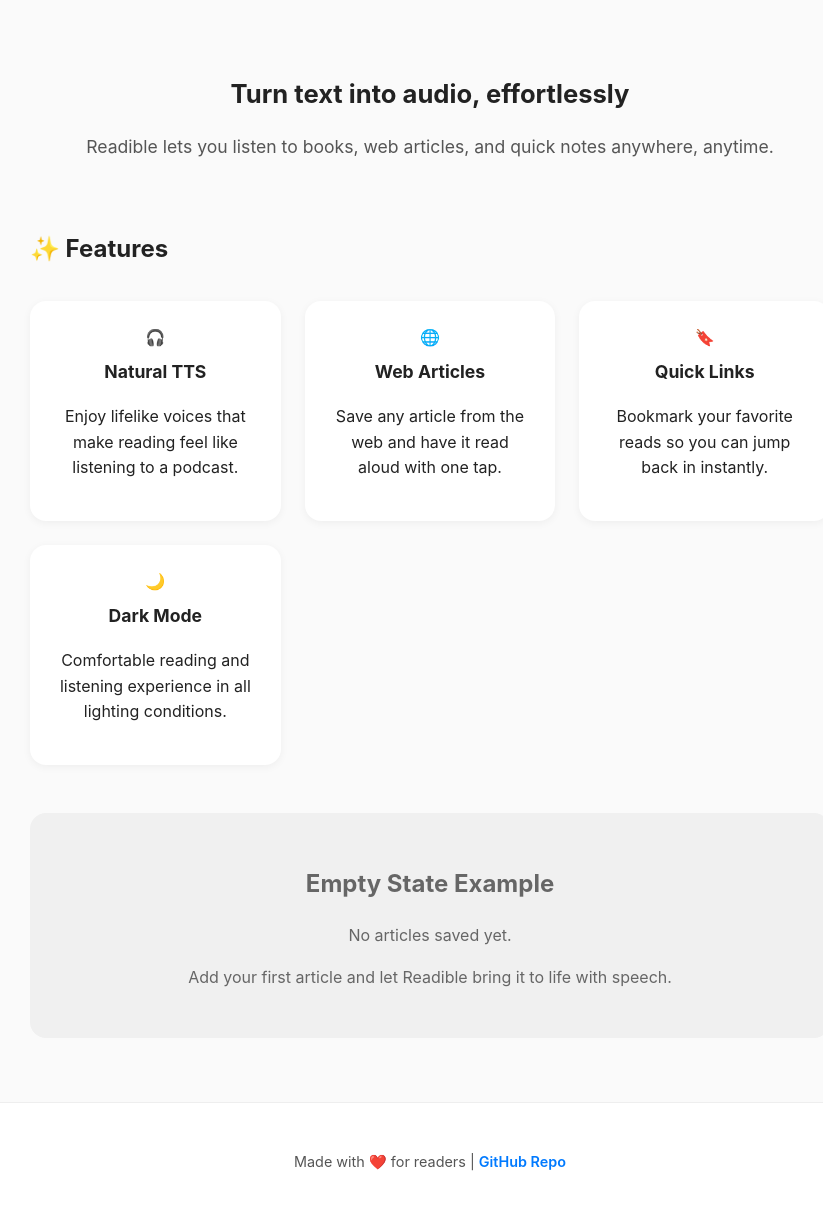
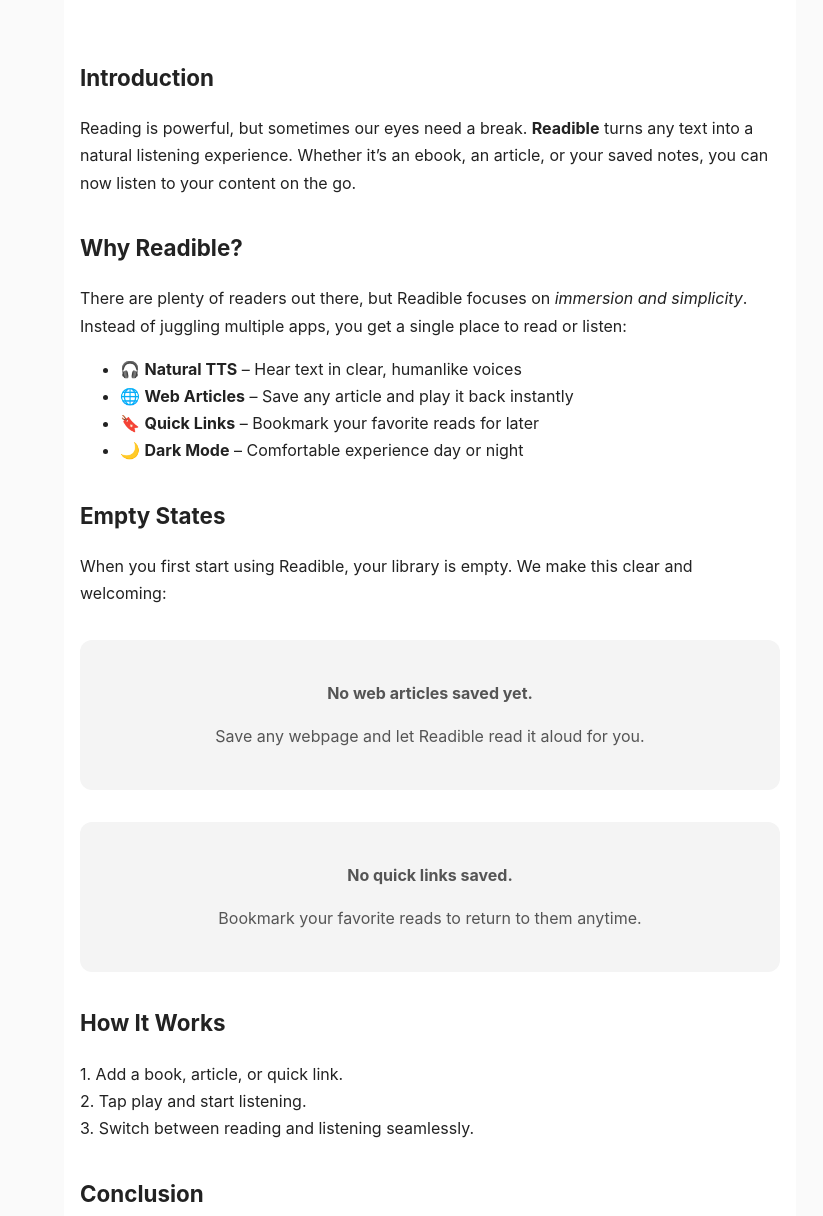
Before and after one commit to akmittal006/readible-demo, a plain HTML site: page index.html in a window 1280 px wide. Shown: the part 160-1376 px from the top of the page, without its empty margins (210-1033 px from the left). Drawn offline with Linux system fonts and the light colour scheme.

Commit message:
fix: article style

```diff
--- a/index.html
+++ b/index.html
@@ -3,22 +3,20 @@
 <head>
   <meta charset="UTF-8">
   <meta name="viewport" content="width=device-width, initial-scale=1.0">
-  <title>Readible – TTS Reader</title>
+  <title>Readible – Text-to-Speech Reader</title>
   <style>
     body {
       font-family: -apple-system, BlinkMacSystemFont, "Segoe UI", Roboto, sans-serif;
       margin: 0;
       background: #fafafa;
       color: #222;
-      line-height: 1.6;
+      line-height: 1.7;
     }
     header {
+      background: white;
+      padding: 2rem 1rem;
       text-align: center;
-      padding: 2rem 1rem;
-      background: white;
-      box-shadow: 0 2px 6px rgba(0,0,0,0.05);
-      position: sticky;
-      top: 0;
+      border-bottom: 1px solid #eee;
     }
     header h1 {
       margin: 0;
@@ -26,63 +24,37 @@
     }
     header p {
       margin: 0.5rem 0 0;
-      color: #666;
+      color: #555;
+      font-size: 1rem;
     }
-
-    .container {
-      max-width: 800px;
+    article {
+      max-width: 700px;
       margin: auto;
       padding: 2rem 1rem;
+      background: white;
     }
-
-    .hero {
-      text-align: center;
-      padding: 2rem 1rem;
+    h2 {
+      margin-top: 2rem;
+      font-size: 1.4rem;
     }
-    .hero h2 {
-      font-size: 1.6rem;
-      margin-bottom: 0.5rem;
+    p {
+      margin: 1rem 0;
     }
-    .hero p {
+    .empty-state {
+      margin: 2rem 0;
+      padding: 1.5rem;
+      border-radius: 12px;
+      background: #f4f4f4;
       color: #555;
-      font-size: 1.1rem;
-    }
-
-    .features {
-      display: grid;
-      grid-template-columns: repeat(auto-fit, minmax(220px, 1fr));
-      gap: 1.5rem;
-      margin-top: 2rem;
-    }
-    .feature {
-      background: white;
-      border-radius: 16px;
-      padding: 1.5rem;
-      box-shadow: 0 2px 8px rgba(0,0,0,0.05);
       text-align: center;
     }
-    .feature h3 {
-      margin-top: 0.5rem;
-      font-size: 1.1rem;
-    }
-
-    .empty-state {
-      margin-top: 3rem;
-      text-align: center;
-      background: #f0f0f0;
-      padding: 2rem;
-      border-radius: 16px;
-      color: #666;
-    }
-
     footer {
       text-align: center;
       padding: 2rem 1rem;
+      font-size: 0.9rem;
+      color: #666;
+      border-top: 1px solid #eee;
       margin-top: 2rem;
-      background: #fff;
-      font-size: 0.9rem;
-      color: #555;
-      border-top: 1px solid #eee;
     }
     footer a {
       color: #007aff;
@@ -97,44 +69,54 @@
     <p>Your personal text-to-speech reader</p>
   </header>
 
-  <div class="container">
-    <section class="hero">
-      <h2>Turn text into audio, effortlessly</h2>
-      <p>Readible lets you listen to books, web articles, and quick notes anywhere, anytime.</p>
-    </section>
+  <article>
+    <h2>Introduction</h2>
+    <p>
+      Reading is powerful, but sometimes our eyes need a break. <strong>Readible</strong> turns any text into
+      a natural listening experience. Whether it’s an ebook, an article, or your saved notes,
+      you can now listen to your content on the go.
+    </p>
 
-    <section>
-      <h2>✨ Features</h2>
-      <div class="features">
-        <div class="feature">
-          <div>🎧</div>
-          <h3>Natural TTS</h3>
-          <p>Enjoy lifelike voices that make reading feel like listening to a podcast.</p>
-        </div>
-        <div class="feature">
-          <div>🌐</div>
-          <h3>Web Articles</h3>
-          <p>Save any article from the web and have it read aloud with one tap.</p>
-        </div>
-        <div class="feature">
-          <div>🔖</div>
-          <h3>Quick Links</h3>
-          <p>Bookmark your favorite reads so you can jump back in instantly.</p>
-        </div>
-        <div class="feature">
-          <div>🌙</div>
-          <h3>Dark Mode</h3>
-          <p>Comfortable reading and listening experience in all lighting conditions.</p>
-        </div>
-      </div>
-    </section>
+    <h2>Why Readible?</h2>
+    <p>
+      There are plenty of readers out there, but Readible focuses on <em>immersion and simplicity</em>.
+      Instead of juggling multiple apps, you get a single place to read or listen:
+    </p>
+    <ul>
+      <li>🎧 <strong>Natural TTS</strong> – Hear text in clear, humanlike voices</li>
+      <li>🌐 <strong>Web Articles</strong> – Save any article and play it back instantly</li>
+      <li>🔖 <strong>Quick Links</strong> – Bookmark your favorite reads for later</li>
+      <li>🌙 <strong>Dark Mode</strong> – Comfortable experience day or night</li>
+    </ul>
 
-    <section class="empty-state">
-      <h2>Empty State Example</h2>
-      <p>No articles saved yet.</p>
-      <p>Add your first article and let Readible bring it to life with speech.</p>
-    </section>
-  </div>
+    <h2>Empty States</h2>
+    <p>
+      When you first start using Readible, your library is empty. We make this clear and welcoming:
+    </p>
+
+    <div class="empty-state">
+      <p><strong>No web articles saved yet.</strong></p>
+      <p>Save any webpage and let Readible read it aloud for you.</p>
+    </div>
+
+    <div class="empty-state">
+      <p><strong>No quick links saved.</strong></p>
+      <p>Bookmark your favorite reads to return to them anytime.</p>
+    </div>
+
+    <h2>How It Works</h2>
+    <p>
+      1. Add a book, article, or quick link. <br>
+      2. Tap play and start listening. <br>
+      3. Switch between reading and listening seamlessly. <br>
+    </p>
+
+    <h2>Conclusion</h2>
+    <p>
+      With Readible, your reading list becomes your listening list. Perfect for commutes, workouts,
+      or whenever you want to keep learning without staring at a screen.
+    </p>
+  </article>
 
   <footer>
     <p>Made with ❤️ for readers |
```
